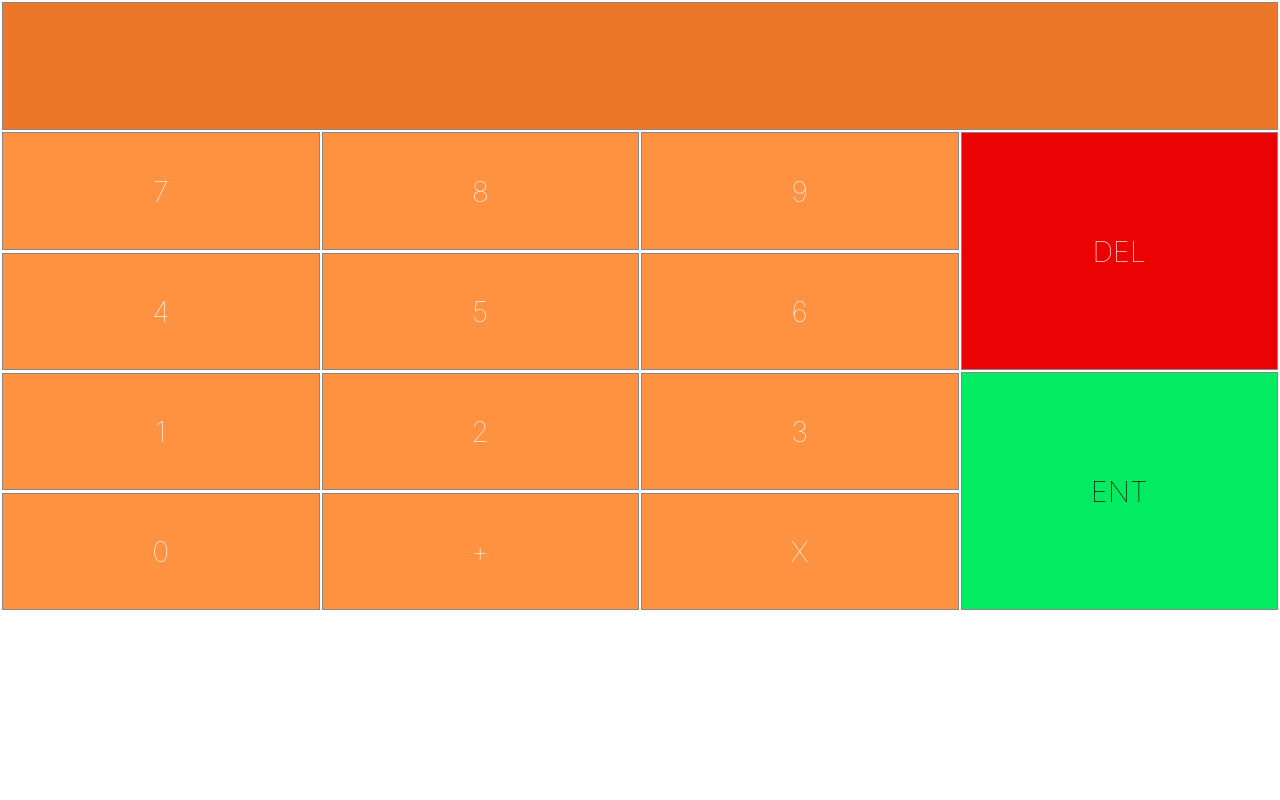
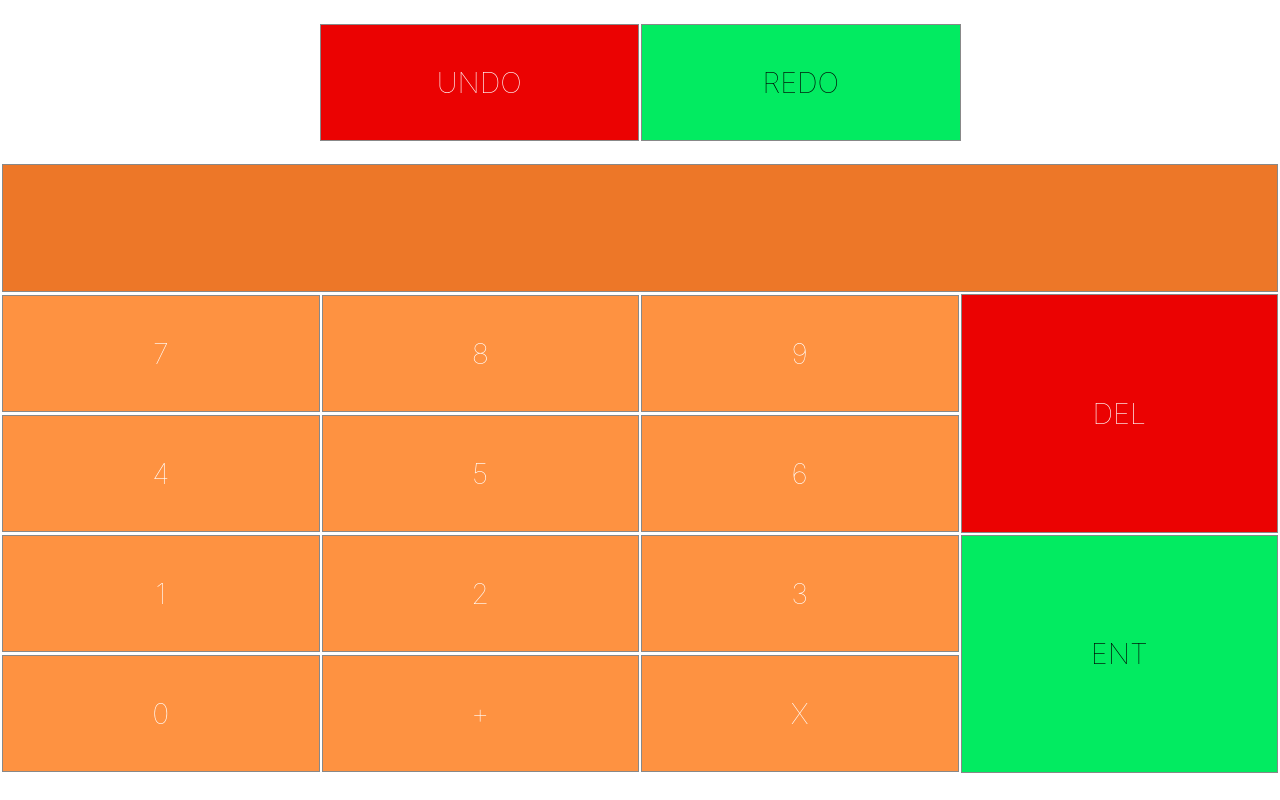
Before and after one commit to wardt7/SuperDart, a React (Create React App) app in the folder interface/: page / in a window 1280 px wide. Built offline with nearby package versions, Linux system fonts and the light colour scheme.

Commit message:
Added basic undo and redo functionality

```diff
--- a/interface/src/App.js
+++ b/interface/src/App.js
@@ -18,6 +18,8 @@ class App extends Component {
 	this.appendToInput = this.appendToInput.bind(this)
 	this.removeFromInput = this.removeFromInput.bind(this)
 	this.enterScore = this.enterScore.bind(this)
+	this.undoScore = this.undoScore.bind(this)
+	this.redoScore = this.redoScore.bind(this)
 	this.calculateScore = this.calculateScore.bind(this)
     }
     appendToInput(value){
@@ -50,16 +52,46 @@ class App extends Component {
 	let score = this.calculateScore(this.state.evalInput)
 	if(this.state.turn % 2 === 0){
 	    let newList = this.state.playerOneScores
-	    if(newList.length === this.state.playerOneIndex+1){
+	    if(newList.length === this.state.playerOneIndex + 1){
 		newList.push(score)
+	    } else {
+		newList[this.state.playerOneIndex + 1] = score
 	    }
 	    this.setState({ playerOneScores: newList, playerOneIndex: this.state.playerOneIndex + 1})
 	} else {
 	    let newList = this.state.playerTwoScores
-	    newList.push(score)
+	    if(newList.length === this.state.playerTwoIndex + 1){
+		newList.push(score)
+	    } else {
+		newList[this.state.playerTwoIndex + 1] = score
+	    }
 	    this.setState({ playerTwoScores: newList, playerTwoIndex: this.state.playerTwoIndex + 1})
 	}
 	this.setState({ input: "", evalInput: "", turn: this.state.turn + 1})
+    }
+    undoScore(){
+	// Check the OTHER player's index, as that's what we're updating, NOT the current player's
+	if(this.state.turn % 2 === 0){
+	    if(this.state.playerTwoIndex > 0){
+		this.setState({ playerTwoIndex: this.state.playerTwoIndex - 1, turn: this.state.turn - 1, input: "", evalInput: ""})
+	    }
+	} else {
+	    if(this.state.playerOneIndex > 0){
+		this.setState({ playerOneIndex: this.state.playerOneIndex - 1, turn: this.state.turn - 1, input: "", evalInput: ""})
+	    }
+	}
+    }
+    redoScore(){
+	// Check the OTHER player's index, as that's what we're updating, NOT the current player's
+	if(this.state.turn % 2 === 0){
+	    if(this.state.playerTwoIndex + 1 !== this.state.playerTwoScores.length){
+		this.setState({ playerTwoIndex: this.state.playerTwoIndex + 1, turn: this.state.turn + 1, input: "", evalInput: ""})
+	    }
+	} else {
+	    if(this.state.playerOneIndex + 1 !== this.state.playerOneScores.length){
+		this.setState({ playerOneIndex: this.state.playerOneIndex + 1, turn: this.state.turn + 1, input: "", evalInput: ""})
+	    }
+	}
     }
     calculateScore(newInput){
 	let total = null
@@ -79,7 +111,8 @@ class App extends Component {
     render() {
 	return (
 		<div>
-		<Keypad turn={this.state.turn} input={this.state.input} removeFromInput={this.removeFromInput} appendToInput={this.appendToInput} enterScore={this.enterScore} />
+		<Keypad turn={this.state.turn} input={this.state.input} removeFromInput={this.removeFromInput} appendToInput={this.appendToInput} enterScore={this.enterScore}
+	    undoScore={this.undoScore} redoScore={this.redoScore}/>
 		</div>
 	)
     }
--- a/interface/src/components/keyButton/keyButton.css
+++ b/interface/src/components/keyButton/keyButton.css
@@ -11,24 +11,40 @@
     width: 100%;
 }
 
-.btn-wrapper.green {
+.btn-wrapper.ENT, .btn-wrapper.REDO {
     background-color: #02EB61;
     color: black;
+}
+
+.btn-wrapper.ENT:hover, .btn-wrapper.REDO:hover{
+    background-color: #42F477;
+}
+
+.btn-wrapper.DEL, .btn-wrapper.UNDO {
+    background-color: #EB0202;
+    color: white;
+}
+
+.btn-wrapper.DEL:hover, .btn-wrapper.UNDO:hover{
+    background-color: #FF2D2D;
+}
+
+.btn-wrapper.ENT, .btn-wrapper.DEL{
     height: 8.2em;
 }
 
-.btn-wrapper.green:hover{
-    background-color: #42F477;
+.btn-wrapper.UNDO, .btn-wrapper.REDO{
+    width: 50%;
+    margin-bottom: 0.75em;
+    margin-top: 0.75em;
 }
 
-.btn-wrapper.red {
-    background-color: #EB0202;
-    color: white;
-    height: 8.2em;
+.btn-wrapper.UNDO{
+    margin-left: 50%;
 }
 
-.btn-wrapper.red:hover{
-    background-color: #FF2D2D;
+.btn-wrapper.REDO{
+    margin-right: 50%;
 }
 
 .btn-wrapper.playerone {
--- a/interface/src/components/keyButton/keyButton.js
+++ b/interface/src/components/keyButton/keyButton.js
@@ -14,10 +14,14 @@ class KeyButton extends Component{
     render(){
 	let name = ""
 	if(this.props.children === "ENT"){
-	    name = "green"
+	    name = "ENT"
 	}
 	else if (this.props.children === "DEL"){
-	    name = "red"
+	    name = "DEL"
+	} else if (this.props.children === "UNDO"){
+	    name = "UNDO"
+	} else if (this.props.children === "REDO"){
+	    name = "REDO"
 	} else if (this.props.turn % 2 === 0){
 	    name = "playerone"
 	} else {
--- a/interface/src/components/keypad/keypad.js
+++ b/interface/src/components/keypad/keypad.js
@@ -13,6 +13,10 @@ class Keypad extends Component{
 		<div className="keypad">
 		<table width="100%">
 		<tbody>
+		<tr>
+		<td colspan="2"><KeyButton clickMethod={this.props.undoScore}>UNDO</KeyButton></td>
+		<td colspan="2"><KeyButton clickMethod={this.props.redoScore}>REDO</KeyButton></td>
+		</tr>
 		<tr>
 		<td colspan="4"><Input turn={this.props.turn}>{this.props.input}</Input></td>
 		</tr>
```
